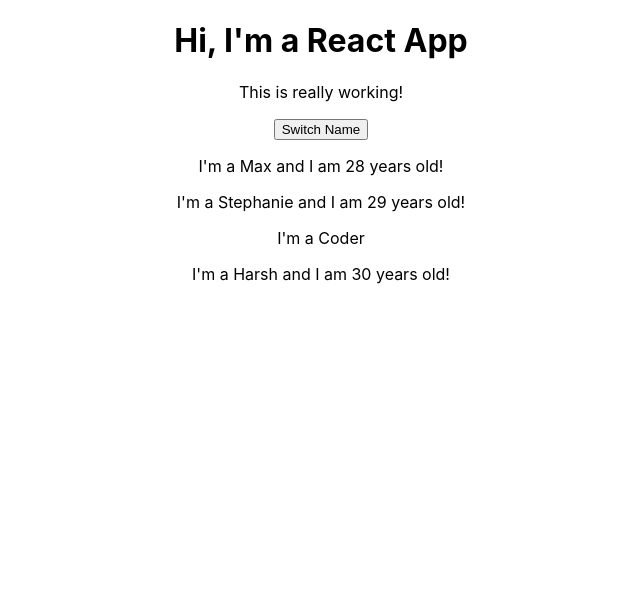
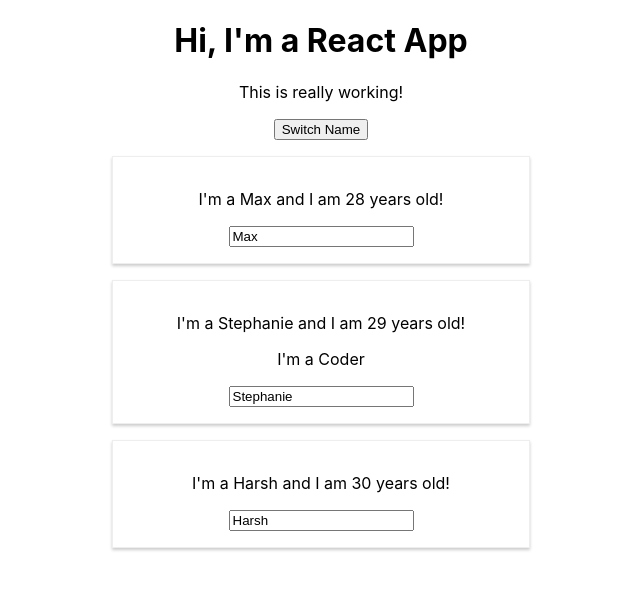
Before and after one commit to TonyStinson1/react-complete, a React (Create React App) app: page / in a window 1280 px wide. Shown: the top 590 px of the page, without its empty margins (319-959 px from the left). Built offline with nearby package versions, Linux system fonts and the light colour scheme.

Commit message:
Giving a style to the components with stylesheets

```diff
--- /dev/null
+++ b/src/Person/Person.css
@@ -0,0 +1,8 @@
+.Person{
+    width: 30%;
+    margin: 16px auto;
+    border: 1px solid #eee;
+    box-shadow: 0 2px 3px #ccc;
+    padding: 16px;
+    text-align: center;
+}
--- a/src/Person/Person.js
+++ b/src/Person/Person.js
@@ -1,10 +1,13 @@
 import React from 'react';
+
+import './Person.css';
 
 const person = (props) => {
     return (
-        <div>
+        <div className="Person">
             <p onClick={props.click}>I'm a {props.name} and I am {props.age} years old!</p>
             <p>{props.children}</p>
+            <input type="text" onChange={props.changed} value={props.name} />
         </div>
     )
 };
```
